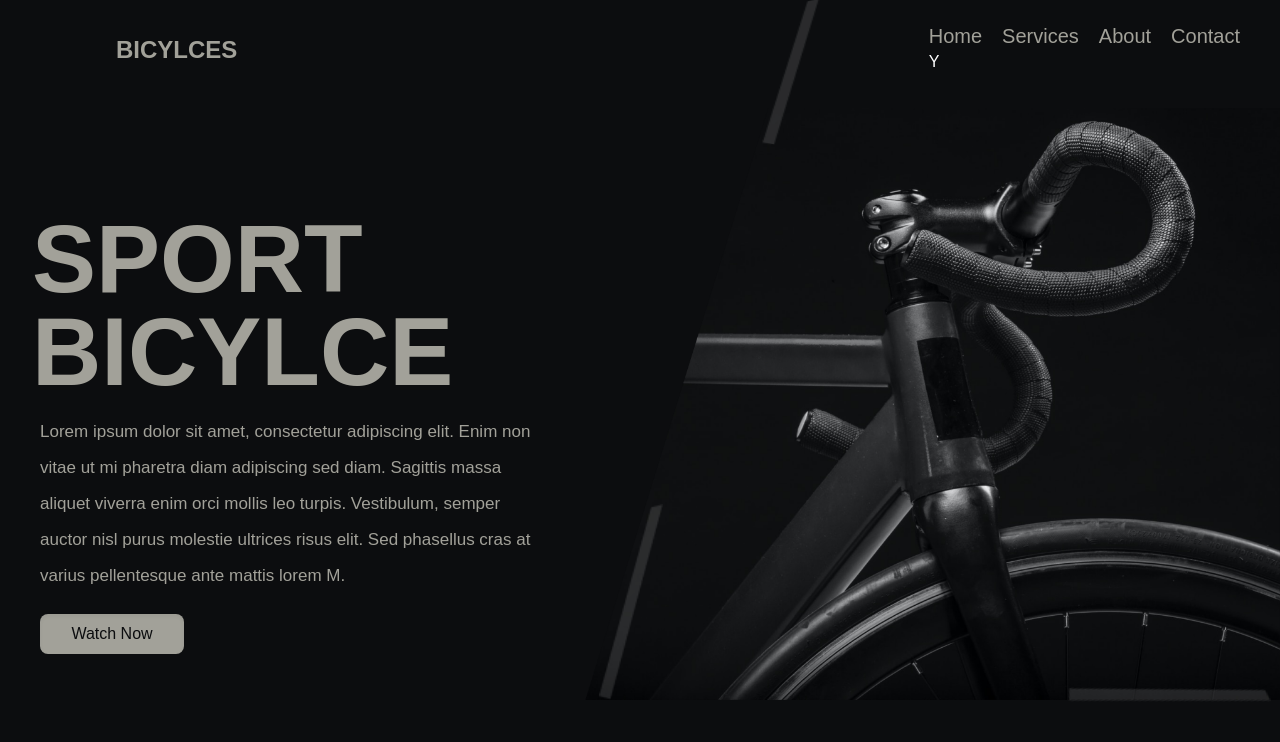
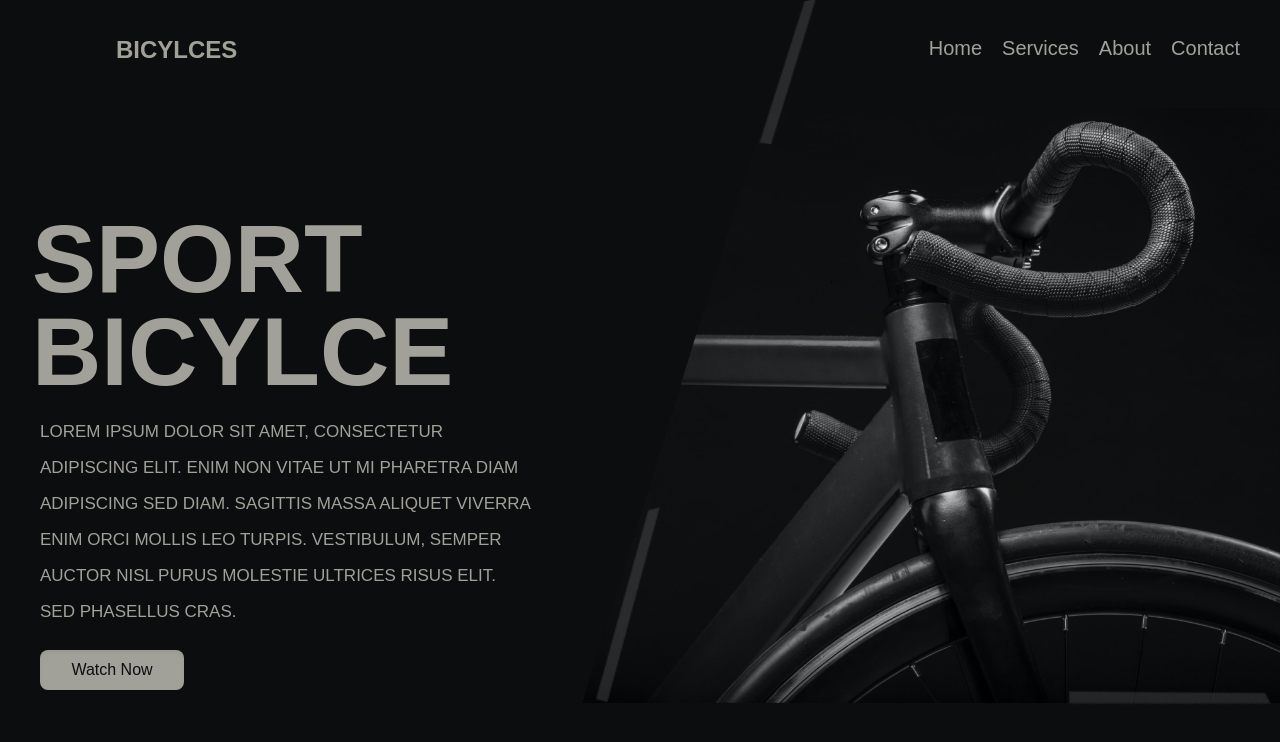
Before and after one commit to arsalanirshad57/Sport-Bicycle-Landing-Page, a React (Create React App) app: page / in a window 1280 px wide. Shown: the top 742 px of the page. Built offline with nearby package versions, Linux system fonts and the light colour scheme; some icons are missing.

Commit message:
add responsive hero section

```diff
--- a/src/App.css
+++ b/src/App.css
@@ -7,3 +7,6 @@
 body{
     font-family: "Jost", sans-serif;
 }
+.active{
+    border: 2px solid red;
+}
--- a/src/components/HeroImage.jsx
+++ b/src/components/HeroImage.jsx
@@ -4,11 +4,11 @@ import barImage from '../images/bar.png'
 
 const HeroImage = () => {
   return (
-    <div className='hidden xl:block relative w-1-2 h-full '>
+    <div className='hidden xl:block relative h-full'>
         {/* LEFT TOP  */}
         <img src={barImage} alt="" className=" absolute left-44 top-0 w-16 h-36 -rotate-3  " />
         {/* MAIN IMAGE  */}
-        <img src={bgImage} alt="bg" className=" h-[600px] max-w-xl xl:max-w-[720px] mt-[108px]  " />
+        <img src={bgImage} alt="bg" className="max-w-[700px] mt-[108px]  " />
         {/* LEFT BOTTOM  */}
         <img src={barImage} alt="" className=" absolute left-4 bottom-2 w-16 " />
         {/* RIGHT BOTTTOM  */}
--- a/src/components/HeroLeft.jsx
+++ b/src/components/HeroLeft.jsx
@@ -7,16 +7,16 @@ import Button from '../components/Button'
 const HeroLeft = () => {
     const iconNames = ['entypo-social:facebook', 'mdi:linkedin', 'fa6-brands:square-x-twitter']
     return (
-        <div className='xl:w-1/2 h-full pt-40'>
-            <div className=" flex gap-1.5 ">
+        <div className='w-full xl:w-1/2 h-full pt-40 '>
+            <div className=" flex gap-1.5 pl-1 sm:pl-0">
                 {iconNames.map((icon, index) => (
                     <Icons iconName={icon} index={index} />
                 ))
                 }
             </div>
-            <Heading1 className={'md:-ml-2 mt-6 mb-1 sm:mb-4 '}>SPORT <br /> BICYLCE</Heading1>
-            <div className=" px-1.5 sm:p-0 sm:w-11/12 lg:w-2/3 xl:w-11/12 ">
-                <Span className={' !text-[17px] md:text-lg !font-light leading-8 md:leading-9'}>Lorem ipsum dolor sit amet, consectetur adipiscing elit. Enim non vitae ut mi pharetra diam adipiscing sed diam. Sagittis massa aliquet viverra enim orci mollis leo turpis. Vestibulum, semper auctor nisl purus molestie ultrices risus elit. Sed phasellus cras at varius pellentesque ante mattis lorem M.</Span>
+            <Heading1 className={'md:-ml-2  mt-3 sm:mt-6 mb-2 sm:mb-4 '}>SPORT <br /> BICYLCE</Heading1>
+            <div className="w-11/12 lg:w-2/3 xl:w-11/12 ">
+                <Span className={' !text-font-15 md:!text-font-17 !font-light leading-7 sm:leading-9 !uppercase'}>Lorem ipsum dolor sit amet, consectetur adipiscing elit. Enim non vitae ut mi pharetra diam adipiscing sed diam. Sagittis massa aliquet viverra enim orci mollis leo turpis. Vestibulum, semper auctor nisl purus molestie ultrices risus elit. Sed phasellus cras.</Span>
             </div>
             <Button className={'mt-5'}>Watch Now</Button>
         </div>
--- a/src/components/Logo.jsx
+++ b/src/components/Logo.jsx
@@ -3,9 +3,9 @@ import { Icon } from '@iconify/react';
 import Span from './Span';
 const Logo = () => {
     return (
-        <div className='flex items-center gap-3 cursor-pointer '>
-            <Icon icon="ic:outline-pedal-bike" className=' text-neutral h-16 w-16 ' />
-            <Span className={'!text-2xl !font-550 mt-1'}>BICYLCES</Span>
+        <div className=' flex items-center gap-3 cursor-pointer '>
+            <Icon icon="ic:outline-pedal-bike" className=' text-neutral h-14 w-14 sm:h-16 sm:w-16 ' />
+            <Span className={' !text-font-22 sm:!text-2xl !font-550 mt-1'}>BICYLCES</Span>
         </div>
     )
 }
--- a/src/components/Navigation.jsx
+++ b/src/components/Navigation.jsx
@@ -1,5 +1,6 @@
 import React, { useState } from 'react'
 import Span from './Span'
+import { Icon } from '@iconify/react'
 
 const Navigation = ({ data }) => {
     const [openNav, setOpenNav] = useState(false)
@@ -11,27 +12,18 @@ const Navigation = ({ data }) => {
                 ))
             }
             </div>
+            <div className="flex md:hidden ">
                 <div className=" cursor-pointer " onClick={() => setOpenNav(!openNav)}>
-                {openNav ?
-                    <span className="">
-                        X
-                    </span> :
-                    <span className="">
-                        Y
-                    </span>
-                }
+                    {openNav ? <Icon icon={'akar-icons:cross'} className='w-7 h-7 text-neutral cursor-pointer ' /> : <Icon icon={'heroicons-outline:menu-alt-4'} className='w-8 h-8 text-neutral cursor-pointer ' />}
                 </div>
-            {
-                openNav && (
-                    <div className=" flex flex-col bg-black">
+                {openNav && (<div className="flex flex-col">
                     {
                         data.map((navItem, index) => (
                             <Span className={'!text-xl relative cursor-pointer transition-all ease-in-out before:transition-[width] before:ease-in-out before:duration-700 before:absolute before:bg-neutral before:origin-center before:h-[1px] before:w-0 hover:before:w-[50%] before:bottom-0 before:left-[50%] after:transition-[width] after:ease-in-out after:duration-700 after:absolute after:bg-neutral after:origin-center after:h-[1px] after:w-0 hover:after:w-[50%] after:bottom-0 after:right-[50%]'}>{navItem}</Span>
                         ))
                     }
+                </div>)}
             </div>
-                )
-            }
         </nav>
     )
 }
--- a/src/sections/HeroSection.jsx
+++ b/src/sections/HeroSection.jsx
@@ -4,7 +4,7 @@ import HeroLeft from '../components/HeroLeft';
 
 const HeroSection = () => {
   return (
-    <div className="pl-10 bg-hero-bg h-screen bg-contain bg-no-repeat  xl:bg-none  bg-right ">
+    <div className="  pl-5 md:pl-10 bg-hero-bg h-screen bg-conver bg-no-repeat xl:bg-none  bg-center bg-clip-padding bg-fixed ">
         <div className="flex justify-between ">
           {/* LEFT */}
           <HeroLeft />
--- a/src/sections/NavBar.jsx
+++ b/src/sections/NavBar.jsx
@@ -5,8 +5,8 @@ import Navigation from '../components/Navigation'
 const NavBar = () => {
   const navigationList = ['Home', 'Services', 'About', 'Contact']
   return (
-    <div className=" relative bg-black w-full z-50 px-10 ">
-      <div className='w-full absolute flex justify-between items-center py-4 pr-20 '>
+    <div className=" relative bg-black w-full z-50 px-6 md:px-10 ">
+      <div className='w-full absolute flex justify-between items-center py-4 pr-12 md:pr-20 '>
         <Logo />
         <Navigation data={navigationList} />
       </div>
--- a/tailwind.config.js
+++ b/tailwind.config.js
@@ -11,6 +11,8 @@ module.exports = {
       },
       fontSize: {
      'font-15':"15px",
+     'font-22':"22px",
+     'font-17':"17px",
       },
       fontWeight:{
         '450':'450',
```
Lines whose indentation alone changed are shown as unchanged.
